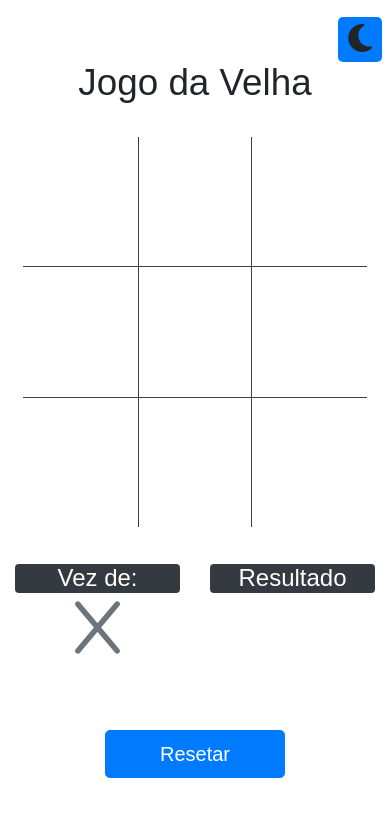
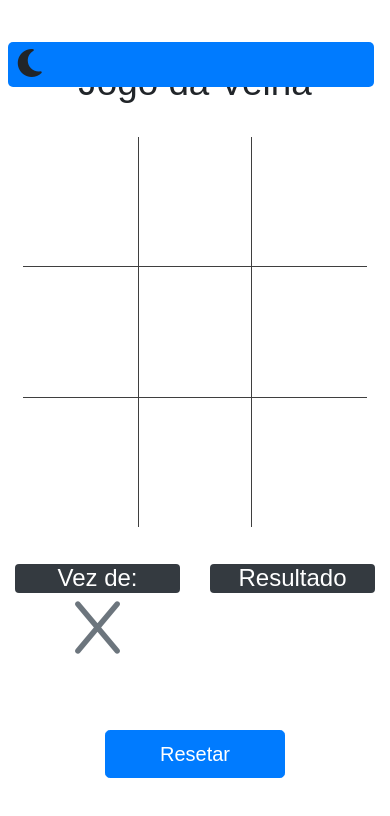
Before and after one commit to KaianDev/jogo-da-velha, a plain HTML site: page index.html in a window 390 px wide. Drawn offline with nearby package versions, Linux system fonts and the light colour scheme.

Commit message:
Update media.css

```diff
--- a/css/media.css
+++ b/css/media.css
@@ -13,8 +13,10 @@
     }
 
     .toggle-theme {
-        top: 2%;
-        right: 2%;
+        top: 5%;
+        left: 2%;
+        right 0;
+
     }
 }
 
```
